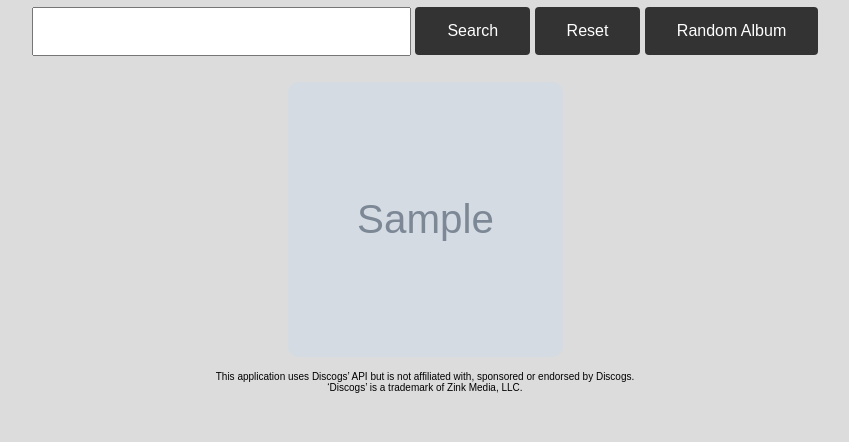
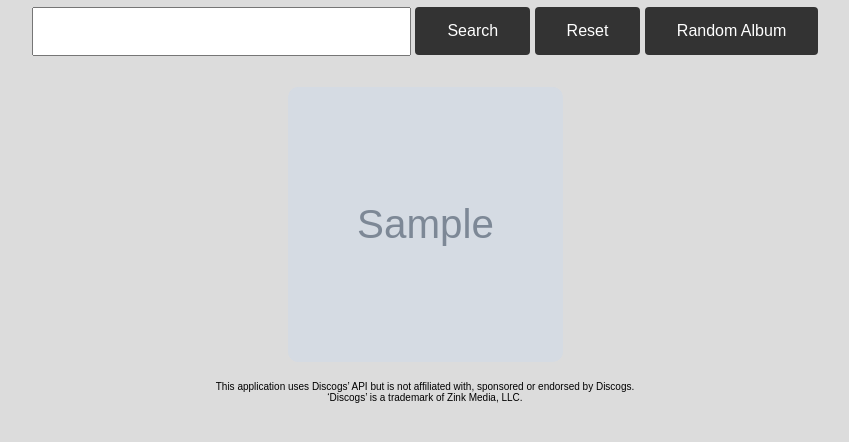
Before and after one commit to traveling-walker/travis-walker-capstone, a Flask app: template whatsNext/templates/releases.html in a window 1280 px wide. Shown: the part 221-663 px from the top of the page, without its empty margins (215-1064 px from the left). Run offline with Flask 2, Linux system fonts and the light colour scheme; the template is opened without the code that fills it: most values are stand-ins (such as "Sample title", 1, 10 or a date in 2020).

Commit message:
Fixed padding/text-decoration for album cover links on releases.html

```diff
--- a/whatsNext/static/style.css
+++ b/whatsNext/static/style.css
@@ -114,6 +114,11 @@ img {
     border-radius: 10px;
     width: 275px;
     height: 275px;
+    margin: 5px;
+    }
+
+.cover_link {
+    text-decoration: none;
     }
 
 #cover {
--- a/whatsNext/templates/releases.html
+++ b/whatsNext/templates/releases.html
@@ -22,7 +22,7 @@ Data provided by
 
 
 {% for key, value in releases.iterrows() %}
-    <a href="{{ url_for('release', release_id=value['release_id']) }}"
+    <a class="cover_link" href="{{ url_for('release', release_id=value['release_id']) }}"
        title="{{ value['artist_name']}} - {{value['release_name']}}">
         <img src="{{value['cover_url']}}">
     </a>
```
